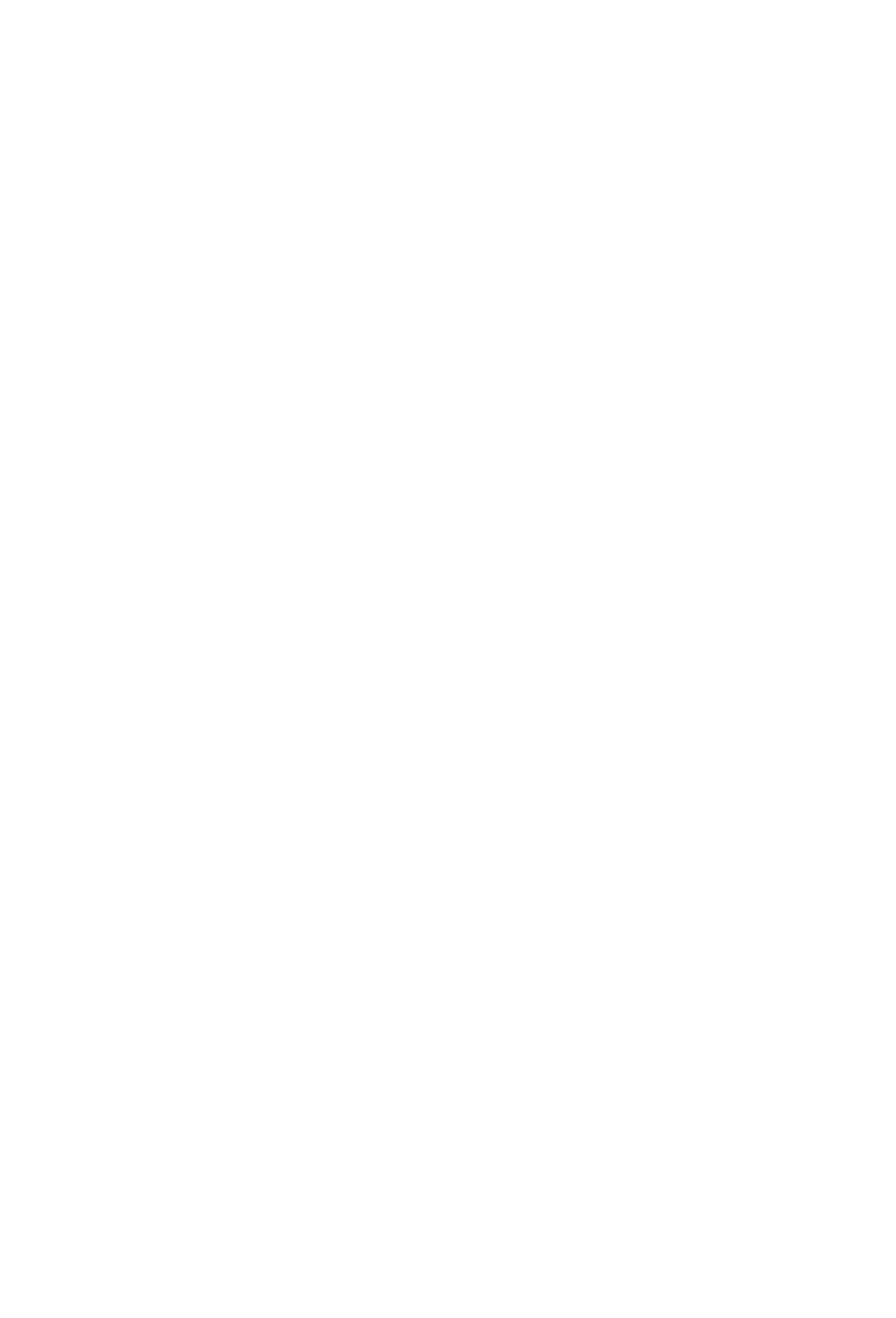
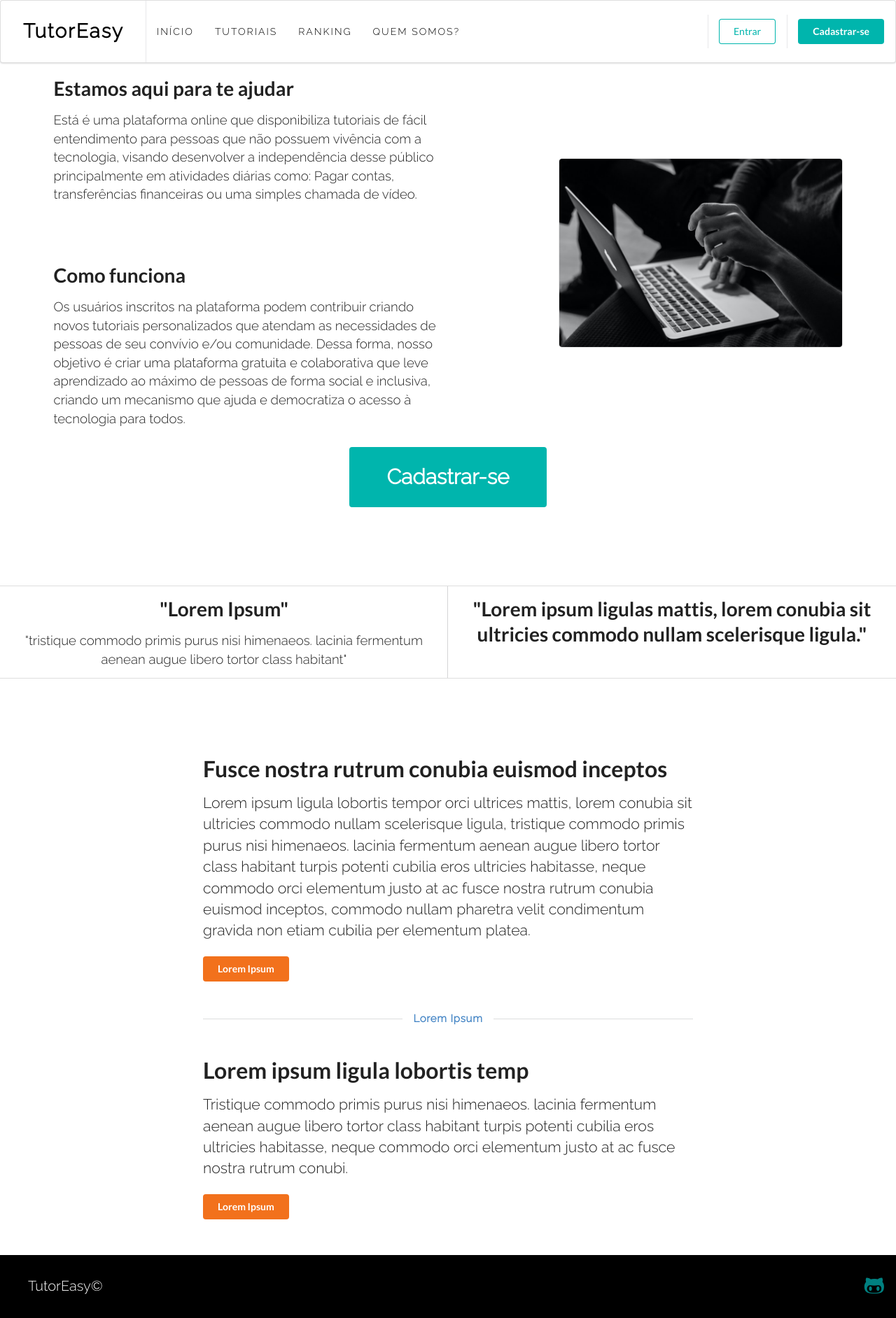
Before and after one commit to desireefernandes/TutorEasy, a PHP site: page / in a window 1280 px wide. Before the commit the page is empty. Shown: the whole page at 70% size. Before the commit the page ends 800 px from the top, so only its background shows below. Run offline with PHP 8.4, Linux system fonts and the light colour scheme.

Commit message:
#8 Versão inicial e provisória index.php

```diff
--- /dev/null
+++ b/css/footer.css
@@ -0,0 +1,27 @@
+footer {
+  background: black;
+  position: absolute;
+  bottom:0;
+  width:100%;
+  padding: 30px 0 30px;
+}
+
+footer p {
+  margin-left: 40px;
+  text-align: left;
+  color: #fff;
+  font-size: 20px;
+  transition: 0.7s;
+}
+
+.icon-git {
+  color: teal;
+  float: right;
+  font-size: 30px;
+  text-decoration: none;
+  margin-right: 10px;
+}
+
+.icon-git:hover{
+  color: orange;
+}
--- /dev/null
+++ b/css/header.css
@@ -0,0 +1,56 @@
+header {
+  min-height: 60px;
+  position: fixed;
+  top: 0;
+  right: 0;
+  left: 0;
+  width: 100%;
+  z-index: 2;
+  transition: 0.6s;
+  justify-content: space-between;
+  align-items: center;
+}
+
+header h1 a {
+  color: #000;
+  letter-spacing: 2px;
+  font-weight: 80px;
+  transition: 0.7s;
+}
+
+header h1 a:hover {
+  color: #ed5958;
+}
+
+header ul {
+  position: relative;
+  display: flex;
+  justify-content: center;
+  align-items: center;
+}
+
+header ul li:hover > ul {
+  display: block;
+}
+
+header ul li {
+  position: relative;
+  list-style: none;
+}
+
+header ul li a {
+  display: block;
+  line-height: 60px;
+  position: relative;
+  margin: 0 15px;
+  text-decoration: none;
+  color: #000;
+  letter-spacing: 2px;
+  font-weight: 80px;
+  transition: 0.7s;
+  text-transform: uppercase;
+}
+
+header ul li a:hover {
+  color: #ed5958;
+ }
--- /dev/null
+++ b/css/style.css
@@ -0,0 +1,115 @@
+@import url('https://fonts.googleapis.com/css2?family=Raleway:wght@300&display=swap');
+
+*
+{
+  margin: 0;
+  padding: 0;
+  box-sizing: border-box;
+  font-family: 'Raleway', sans-serif;
+}
+
+.btn {
+  font-weight: bold;
+  position: relative;
+  display: inline-block;
+  padding: 30px 50px;
+  background: #00b5Ad;
+  border: 3px solid #00b5Ad;
+  text-decoration: none;
+  color: #fff;
+  border-radius: 4px;
+  font-size: 30px;
+}
+
+.btn:hover {
+  font-weight: bold;
+  color: #f27300;
+  background: #fff;
+  border: 3px solid #f27300;
+  border-radius: 4px;
+}
+
+.hidden.menu {
+  display: none;
+}
+
+.masthead.segment {
+  min-height: 700px;
+  padding: 1em 0em;
+}
+.masthead .logo.item img {
+  margin-right: 1em;
+}
+.masthead .ui.menu .ui.button {
+  margin-left: 0.5em;
+}
+.masthead h1.ui.header {
+  margin-top: 3em;
+  margin-bottom: 0em;
+  font-size: 4em;
+  font-weight: normal;
+}
+.masthead h2 {
+  font-size: 1.7em;
+  font-weight: normal;
+}
+
+.ui.vertical.stripe {
+  padding: 8em 0em;
+}
+.ui.vertical.stripe h3 {
+  font-size: 2em;
+}
+.ui.vertical.stripe .button + h3,
+.ui.vertical.stripe p + h3 {
+  margin-top: 3em;
+}
+.ui.vertical.stripe .floated.image {
+  clear: both;
+}
+.ui.vertical.stripe p {
+  font-size: 1.33em;
+}
+.ui.vertical.stripe .horizontal.divider {
+  margin: 3em 0em;
+}
+
+.quote.stripe.segment {
+  padding: 0em;
+}
+.quote.stripe.segment .grid .column {
+  padding-top: 5em;
+  padding-bottom: 5em;
+}
+
+.footer.segment {
+  padding: 5em 0em;
+}
+
+.secondary.pointing.menu .toc.item {
+  display: none;
+}
+
+@media only screen and (max-width: 700px) {
+  .ui.fixed.menu {
+    display: none !important;
+  }
+  .secondary.pointing.menu .item,
+  .secondary.pointing.menu .menu {
+    display: none;
+  }
+  .secondary.pointing.menu .toc.item {
+    display: block;
+  }
+  .masthead.segment {
+    min-height: 350px;
+  }
+  .masthead h1.ui.header {
+    font-size: 2em;
+    margin-top: 1.5em;
+  }
+  .masthead h2 {
+    margin-top: 0.5em;
+    font-size: 1.5em;
+  }
+}
--- /dev/null
+++ b/footer.php
@@ -0,0 +1,12 @@
+<div class="ui inverted vertical footer segment">
+	<footer>
+
+		<p>
+			TutorEasy©
+			<a class="icon-git" href="https://github.com/desireefernandes/TutorEasy">
+				<i class="github alternate icon"></i>
+			</a>
+		</p>
+
+	</footer>
+</div>
--- /dev/null
+++ b/header.php
@@ -0,0 +1,19 @@
+<header class="ui menu">
+	<h1 class="header item"><a href="#" title="TutorEasy">TutorEasy</a></h1>
+	<nav>
+		<ul>
+			<li><a href="#" title="inicio">Início</a></li>
+			<li><a href="#" title="tutoriais">Tutoriais</a></li>
+			<li><a href="#" title="ranking">Ranking</a></li>
+			<li><a href="#" title="quemsomos">Quem somos?</a></li>
+		</ul>
+	</nav>
+	<div class="right menu">
+		<div class="item">
+			<a class="ui teal basic button">Entrar</a>
+		</div>
+		<div class="item">
+			<a class="ui teal button">Cadastrar-se</a>
+		</div>
+	</div>
+</header>
--- a/index.php
+++ b/index.php
@@ -1,12 +1,79 @@
 <!DOCTYPE html>
-<html lang="en">
+<html lang="pt">
+
 <head>
     <meta charset="UTF-8">
-    <meta http-equiv="X-UA-Compatible" content="IE=edge">
     <meta name="viewport" content="width=device-width, initial-scale=1.0">
     <title>TutorEasy</title>
+
+    <link rel="stylesheet" href="css/style.css">
+    <link rel="stylesheet" href="css/header.css">
+    <link rel="stylesheet" href="css/footer.css">
+
+    <!--Semantic UI -->
+    <link rel="stylesheet" href="https://cdn.jsdelivr.net/npm/semantic-ui@2.4.2/dist/semantic.min.css">
+    <script src="https://cdn.jsdelivr.net/npm/semantic-ui@2.4.2/dist/semantic.min.js"></script>
+
 </head>
+
 <body>
+    <!-- navbar -->
+    <?php include 'header.php'; ?>
+
+    <!--Conteúdo index -->
+    <div class="ui vertical stripe segment">
+        <div class="ui middle aligned stackable grid container">
+            <div class="row">
+                <div class="eight wide column">
+                    <h3 class="ui header">Estamos aqui para te ajudar</h3>
+                    <p>Está é uma plataforma online que disponibiliza tutoriais de fácil entendimento para pessoas que não possuem vivência com a tecnologia, visando desenvolver a independência desse público principalmente em atividades diárias como: Pagar contas, transferências financeiras ou uma simples chamada de vídeo.</p>
+                    <h3 class="ui header">Como funciona</h3>
+                    <p>Os usuários inscritos na plataforma podem contribuir criando novos tutoriais personalizados que atendam as necessidades de pessoas de seu convívio e/ou comunidade. Dessa forma, nosso objetivo é criar uma plataforma gratuita e colaborativa que leve aprendizado ao máximo de pessoas de forma social e inclusiva, criando um mecanismo que ajuda e democratiza o acesso à tecnologia para todos.</p>
+                </div>
+                <div class="six wide right floated column">
+                    <img src="img/img01.jpeg" class="ui large bordered rounded image">
+                </div>
+            </div>
+            <div class="row">
+                <div class="center aligned column">
+                    <a href="#" class="btn">Cadastrar-se</a>
+                </div>
+            </div>
+        </div>
+    </div>
+
+
+    <div class="ui vertical stripe quote segment">
+        <div class="ui equal width stackable internally celled grid">
+            <div class="center aligned row">
+                <div class="column">
+                    <h3>"Lorem Ipsum"</h3>
+                    <p>"tristique commodo primis purus nisi himenaeos. lacinia fermentum aenean augue libero tortor class habitant"</p>
+                </div>
+                <div class="column">
+                    <h3>"Lorem ipsum ligulas mattis, lorem conubia sit ultricies commodo nullam scelerisque ligula."</h3>
+                </div>
+            </div>
+        </div>
+    </div>
+
+    <div class="ui vertical stripe segment">
+        <div class="ui text container">
+            <h3 class="ui header">Fusce nostra rutrum conubia euismod inceptos</h3>
+            <p>Lorem ipsum ligula lobortis tempor orci ultrices mattis, lorem conubia sit ultricies commodo nullam scelerisque ligula, tristique commodo primis purus nisi himenaeos. lacinia fermentum aenean augue libero tortor class habitant turpis potenti cubilia eros ultricies habitasse, neque commodo orci elementum justo at ac fusce nostra rutrum conubia euismod inceptos, commodo nullam pharetra velit condimentum gravida non etiam cubilia per elementum platea.</p>
+            <a class="ui orange button">Lorem Ipsum</a>
+            <h4 class="ui horizontal header divider">
+                <a href="#">Lorem Ipsum</a>
+            </h4>
+            <h3 class="ui header">Lorem ipsum ligula lobortis temp</h3>
+            <p>Tristique commodo primis purus nisi himenaeos. lacinia fermentum aenean augue libero tortor class habitant turpis potenti cubilia eros ultricies habitasse, neque commodo orci elementum justo at ac fusce nostra rutrum conubi.</p>
+            <a class="ui orange button">Lorem Ipsum</a>
+        </div>
+    </div>
+
+    <!-- footer -->
+    <?php include 'footer.php'; ?>
 
 </body>
+
 </html>
```
Also changed, not shown: img/img01.jpeg (added).
